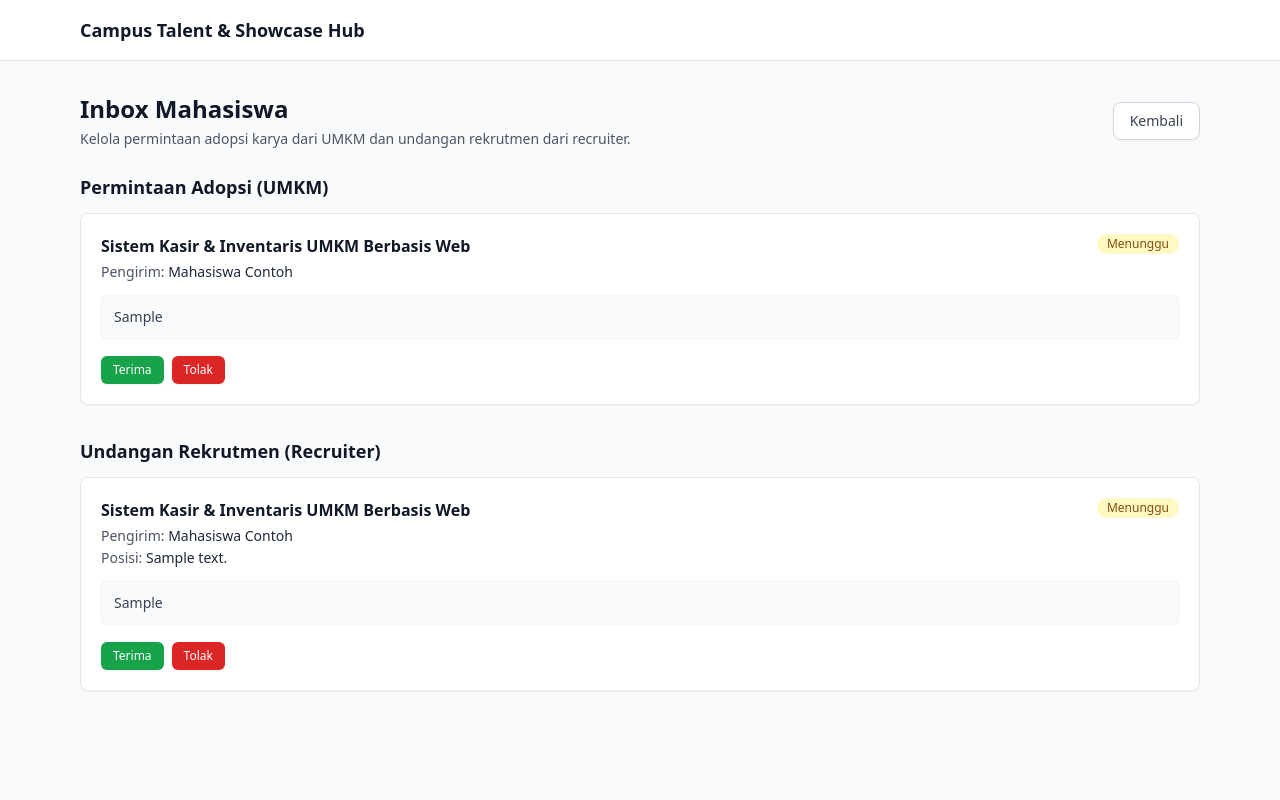
After one commit to Wiljarhan/campus-hub, a Laravel app: page /mahasiswa/inbox in a window 1280 px wide. The commit adds this page. Run offline with Laravel 12, Linux system fonts and the light colour scheme; a user stored in the database is signed in; data comes from the database, SQL or seed files in the repository; tables that the repository leaves empty hold one stand-in row (values such as "Sample post"); some libraries are stand-ins or nearby versions.

Commit message:
US-3: halaman inbox adopsi dan rekrutmen

```diff
--- a/app/Http/Controllers/MahasiswaController.php
+++ b/app/Http/Controllers/MahasiswaController.php
@@ -5,6 +5,8 @@ namespace App\Http\Controllers;
 use App\Models\Karya;
 use App\Models\Kategori;
 use App\Models\Lampiran;
+use App\Models\PermintaanAdopsi;
+use App\Models\UndanganRekrutmen;
 use Illuminate\Contracts\View\View;
 use Illuminate\Http\RedirectResponse;
 use Illuminate\Http\Request;
@@ -88,4 +90,84 @@ class MahasiswaController extends Controller
             ->route('mahasiswa.index')
             ->with('sukses', 'Karya berhasil diunggah dan sedang menunggu verifikasi.');
     }
+
+    /**
+     * Menampilkan daftar permintaan adopsi (UMKM) dan undangan rekrutmen (Recruiter)
+     * untuk karya-karya milik mahasiswa yang sedang login.
+     */
+    public function inbox(): View
+    {
+        $userId = auth()->id();
+
+        // Ambil permintaan adopsi yang karya-nya dimiliki oleh user yang login
+        $permintaanAdopsis = PermintaanAdopsi::with(['karya', 'umkm'])
+            ->whereHas('karya', function ($query) use ($userId) {
+                $query->where('user_id', $userId);
+            })
+            ->latest()
+            ->get();
+
+        // Ambil undangan rekrutmen yang karya-nya dimiliki oleh user yang login
+        $undanganRekrutmens = UndanganRekrutmen::with(['karya', 'recruiter'])
+            ->whereHas('karya', function ($query) use ($userId) {
+                $query->where('user_id', $userId);
+            })
+            ->latest()
+            ->get();
+
+        // Kirim kedua daftar ke view resources/views/mahasiswa/inbox.blade.php
+        return view('mahasiswa.inbox', compact('permintaanAdopsis', 'undanganRekrutmens'));
+    }
+
+    /**
+     * Memproses respon mahasiswa (diterima/ditolak) untuk permintaan adopsi.
+     */
+    public function responAdopsi(Request $request, PermintaanAdopsi $permintaan): RedirectResponse
+    {
+        return $this->prosesRespon(
+            $request,
+            $permintaan,
+            'Respon permintaan adopsi berhasil disimpan.'
+        );
+    }
+
+    /**
+     * Memproses respon mahasiswa (diterima/ditolak) untuk undangan rekrutmen.
+     */
+    public function responUndangan(Request $request, UndanganRekrutmen $undangan): RedirectResponse
+    {
+        return $this->prosesRespon(
+            $request,
+            $undangan,
+            'Respon undangan rekrutmen berhasil disimpan.'
+        );
+    }
+
+    /**
+     * Helper bersama untuk memeriksa kepemilikan karya, memvalidasi status,
+     * dan menyimpan respon permintaan adopsi maupun undangan rekrutmen.
+     */
+    private function prosesRespon(
+        Request $request,
+        PermintaanAdopsi|UndanganRekrutmen $item,
+        string $pesanSukses
+    ): RedirectResponse {
+        // Wajib cek bahwa karya terkait milik mahasiswa yang sedang login
+        if ($item->karya?->user_id !== auth()->id()) {
+            abort(403);
+        }
+
+        // Validasi status respon: hanya boleh 'diterima' atau 'ditolak'
+        $validated = $request->validate([
+            'status' => ['required', 'in:diterima,ditolak'],
+        ]);
+
+        // Simpan status baru dan arahkan kembali ke halaman inbox
+        $item->status = $validated['status'];
+        $item->save();
+
+        return redirect()
+            ->route('mahasiswa.inbox')
+            ->with('sukses', $pesanSukses);
+    }
 }
--- /dev/null
+++ b/resources/views/mahasiswa/inbox.blade.php
@@ -0,0 +1,183 @@
+@extends('layouts.app')
+
+@section('content')
+    {{-- Header halaman inbox mahasiswa --}}
+    <div class="flex flex-col sm:flex-row sm:items-center sm:justify-between gap-4 mb-6">
+        <div>
+            <h1 class="text-2xl font-bold text-gray-900">Inbox Mahasiswa</h1>
+            <p class="text-sm text-gray-600 mt-1">
+                Kelola permintaan adopsi karya dari UMKM dan undangan rekrutmen dari recruiter.
+            </p>
+        </div>
+
+        {{-- Tombol kembali ke daftar karya saya --}}
+        <a href="{{ route('mahasiswa.index') }}"
+           class="inline-flex items-center justify-center px-4 py-2 bg-white hover:bg-gray-50 text-gray-700 border border-gray-300 text-sm font-medium rounded-lg shadow-sm transition">
+            Kembali
+        </a>
+    </div>
+
+    {{-- Tampilkan notifikasi kotak hijau jika ada pesan sukses dari session --}}
+    @if (session('sukses'))
+        <div class="mb-6 rounded-lg border border-green-200 bg-green-50 px-4 py-3 text-sm text-green-800 shadow-sm">
+            {{ session('sukses') }}
+        </div>
+    @endif
+
+    <div class="space-y-8">
+        {{-- Bagian 1: Permintaan Adopsi (UMKM) --}}
+        <section>
+            <h2 class="text-lg font-semibold text-gray-900 mb-3">Permintaan Adopsi (UMKM)</h2>
+
+            @if ($permintaanAdopsis->isEmpty())
+                <div class="bg-white rounded-lg border border-gray-200 p-6 text-center shadow-sm">
+                    <p class="text-sm text-gray-600">Belum ada permintaan adopsi.</p>
+                </div>
+            @else
+                <div class="space-y-4">
+                    @foreach ($permintaanAdopsis as $permintaan)
+                        @php
+                            // Tentukan warna badge status permintaan adopsi
+                            $badgeClass = match ($permintaan->status) {
+                                'menunggu' => 'bg-yellow-100 text-yellow-800',
+                                'diterima' => 'bg-green-100 text-green-800',
+                                'ditolak' => 'bg-red-100 text-red-800',
+                                default => 'bg-gray-100 text-gray-800',
+                            };
+                        @endphp
+
+                        <div class="bg-white rounded-lg border border-gray-200 p-5 shadow-sm">
+                            <div class="flex flex-col sm:flex-row sm:items-start sm:justify-between gap-3">
+                                <div>
+                                    {{-- Judul karya dan nama pengirim UMKM --}}
+                                    <h3 class="text-base font-semibold text-gray-900">
+                                        {{ $permintaan->karya?->judul ?? '-' }}
+                                    </h3>
+                                    <p class="text-sm text-gray-600 mt-1">
+                                        Pengirim: <span class="font-medium text-gray-800">{{ $permintaan->umkm?->name ?? '-' }}</span>
+                                    </p>
+                                </div>
+
+                                {{-- Badge status berwarna --}}
+                                <span class="inline-flex items-center self-start px-2.5 py-0.5 rounded-full text-xs font-medium capitalize {{ $badgeClass }}">
+                                    {{ $permintaan->status }}
+                                </span>
+                            </div>
+
+                            {{-- Pesan dari UMKM --}}
+                            <p class="mt-3 text-sm text-gray-700 bg-gray-50 rounded-md p-3 border border-gray-100">
+                                {{ $permintaan->pesan }}
+                            </p>
+
+                            {{-- Tampilkan tombol Terima dan Tolak hanya jika status masih menunggu --}}
+                            @if ($permintaan->status === 'menunggu')
+                                <div class="mt-4 flex items-center gap-2">
+                                    {{-- Form PATCH untuk menerima permintaan adopsi --}}
+                                    <form action="{{ route('mahasiswa.adopsi.respon', $permintaan) }}" method="POST">
+                                        @csrf
+                                        @method('PATCH')
+                                        <input type="hidden" name="status" value="diterima">
+                                        <button type="submit"
+                                                class="px-3 py-1.5 text-xs font-medium text-white bg-green-600 hover:bg-green-700 rounded-md shadow-sm transition">
+                                            Terima
+                                        </button>
+                                    </form>
+
+                                    {{-- Form PATCH untuk menolak permintaan adopsi --}}
+                                    <form action="{{ route('mahasiswa.adopsi.respon', $permintaan) }}" method="POST">
+                                        @csrf
+                                        @method('PATCH')
+                                        <input type="hidden" name="status" value="ditolak">
+                                        <button type="submit"
+                                                class="px-3 py-1.5 text-xs font-medium text-white bg-red-600 hover:bg-red-700 rounded-md shadow-sm transition">
+                                            Tolak
+                                        </button>
+                                    </form>
+                                </div>
+                            @endif
+                        </div>
+                    @endforeach
+                </div>
+            @endif
+        </section>
+
+        {{-- Bagian 2: Undangan Rekrutmen (Recruiter) --}}
+        <section>
+            <h2 class="text-lg font-semibold text-gray-900 mb-3">Undangan Rekrutmen (Recruiter)</h2>
+
+            @if ($undanganRekrutmens->isEmpty())
+                <div class="bg-white rounded-lg border border-gray-200 p-6 text-center shadow-sm">
+                    <p class="text-sm text-gray-600">Belum ada undangan rekrutmen.</p>
+                </div>
+            @else
+                <div class="space-y-4">
+                    @foreach ($undanganRekrutmens as $undangan)
+                        @php
+                            // Tentukan warna badge status undangan rekrutmen
+                            $badgeClass = match ($undangan->status) {
+                                'menunggu' => 'bg-yellow-100 text-yellow-800',
+                                'diterima' => 'bg-green-100 text-green-800',
+                                'ditolak' => 'bg-red-100 text-red-800',
+                                default => 'bg-gray-100 text-gray-800',
+                            };
+                        @endphp
+
+                        <div class="bg-white rounded-lg border border-gray-200 p-5 shadow-sm">
+                            <div class="flex flex-col sm:flex-row sm:items-start sm:justify-between gap-3">
+                                <div>
+                                    {{-- Judul karya, nama pengirim recruiter, dan posisi yang ditawarkan --}}
+                                    <h3 class="text-base font-semibold text-gray-900">
+                                        {{ $undangan->karya?->judul ?? '-' }}
+                                    </h3>
+                                    <p class="text-sm text-gray-600 mt-1">
+                                        Pengirim: <span class="font-medium text-gray-800">{{ $undangan->recruiter?->name ?? '-' }}</span>
+                                    </p>
+                                    <p class="text-sm text-gray-600 mt-0.5">
+                                        Posisi: <span class="font-medium text-gray-800">{{ $undangan->posisi }}</span>
+                                    </p>
+                                </div>
+
+                                {{-- Badge status berwarna --}}
+                                <span class="inline-flex items-center self-start px-2.5 py-0.5 rounded-full text-xs font-medium capitalize {{ $badgeClass }}">
+                                    {{ $undangan->status }}
+                                </span>
+                            </div>
+
+                            {{-- Pesan dari recruiter --}}
+                            <p class="mt-3 text-sm text-gray-700 bg-gray-50 rounded-md p-3 border border-gray-100">
+                                {{ $undangan->pesan ?: '-' }}
+                            </p>
+
+                            {{-- Tampilkan tombol Terima dan Tolak hanya jika status masih menunggu --}}
+                            @if ($undangan->status === 'menunggu')
+                                <div class="mt-4 flex items-center gap-2">
+                                    {{-- Form PATCH untuk menerima undangan rekrutmen --}}
+                                    <form action="{{ route('mahasiswa.undangan.respon', $undangan) }}" method="POST">
+                                        @csrf
+                                        @method('PATCH')
+                                        <input type="hidden" name="status" value="diterima">
+                                        <button type="submit"
+                                                class="px-3 py-1.5 text-xs font-medium text-white bg-green-600 hover:bg-green-700 rounded-md shadow-sm transition">
+                                            Terima
+                                        </button>
+                                    </form>
+
+                                    {{-- Form PATCH untuk menolak undangan rekrutmen --}}
+                                    <form action="{{ route('mahasiswa.undangan.respon', $undangan) }}" method="POST">
+                                        @csrf
+                                        @method('PATCH')
+                                        <input type="hidden" name="status" value="ditolak">
+                                        <button type="submit"
+                                                class="px-3 py-1.5 text-xs font-medium text-white bg-red-600 hover:bg-red-700 rounded-md shadow-sm transition">
+                                            Tolak
+                                        </button>
+                                    </form>
+                                </div>
+                            @endif
+                        </div>
+                    @endforeach
+                </div>
+            @endif
+        </section>
+    </div>
+@endsection
--- a/routes/mahasiswa.php
+++ b/routes/mahasiswa.php
@@ -17,4 +17,15 @@ Route::middleware(['auth', 'role:mahasiswa'])
 
         // Menyimpan karya baru beserta file lampirannya (URL: /mahasiswa/karya)
         Route::post('/karya', [MahasiswaController::class, 'store'])->name('mahasiswa.karya.store');
+
+        // Menampilkan halaman inbox permintaan adopsi dan undangan rekrutmen (URL: /mahasiswa/inbox)
+        Route::get('/inbox', [MahasiswaController::class, 'inbox'])->name('mahasiswa.inbox');
+
+        // Memproses respon mahasiswa (terima/tolak) untuk permintaan adopsi dari UMKM
+        Route::patch('/adopsi/{permintaan}/respon', [MahasiswaController::class, 'responAdopsi'])
+            ->name('mahasiswa.adopsi.respon');
+
+        // Memproses respon mahasiswa (terima/tolak) untuk undangan rekrutmen dari Recruiter
+        Route::patch('/undangan/{undangan}/respon', [MahasiswaController::class, 'responUndangan'])
+            ->name('mahasiswa.undangan.respon');
     });
```
Also changed, not shown: resources/views/mahasiswa/index.blade.php (+14 -5 lines).
